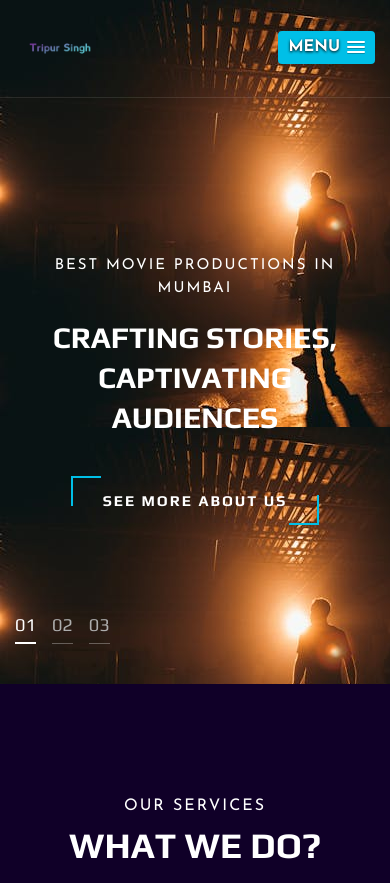
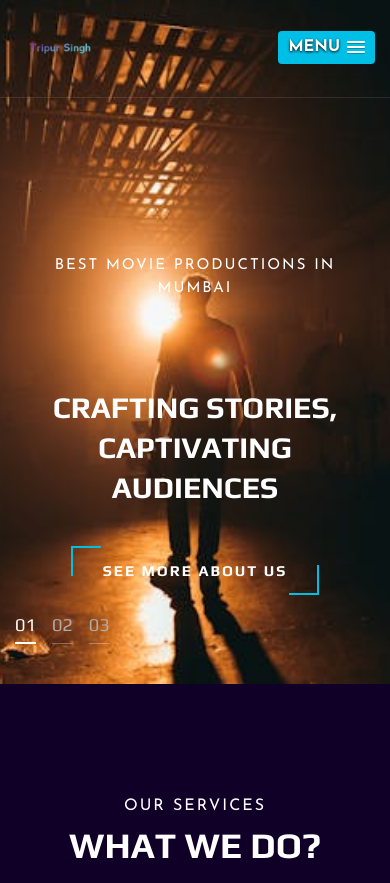
Before and after one commit to AshD06/Tripur-singh, a PHP site: page / in a window 390 px wide. Shown: the top 883 px of the page. Run offline with PHP 8.4, Linux system fonts and the light colour scheme.

Commit message:
fix carousel banner image for small screen

```diff
--- a/css/style.css
+++ b/css/style.css
@@ -1971,7 +1971,9 @@ ol {
 
   .hero__item
   {
-    background-position: left;
+    background-position: center !important;
+    background-repeat: no-repeat;
+    background-size:cover  !important;
     background: url('../img/hero/hero-2.jpg');
   }
 
@@ -2155,6 +2157,7 @@ ol {
   .hero__text h2 {
     font-size: 30px;
     line-height: 40px;
+    padding-top: 70px;
   }
 
   .grid-sizer {
```
Also changed, not shown: index.html (line endings or trailing spaces).
